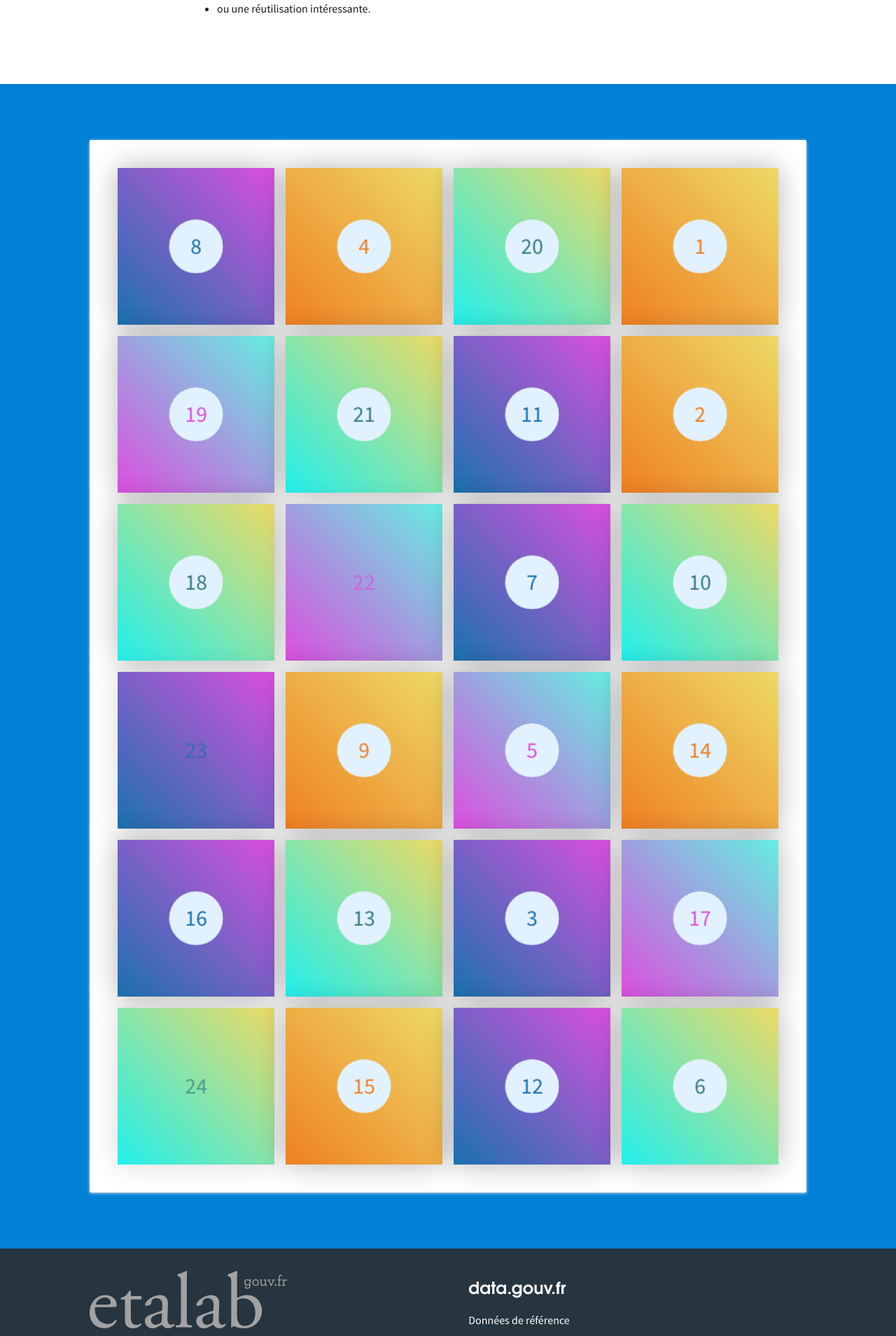
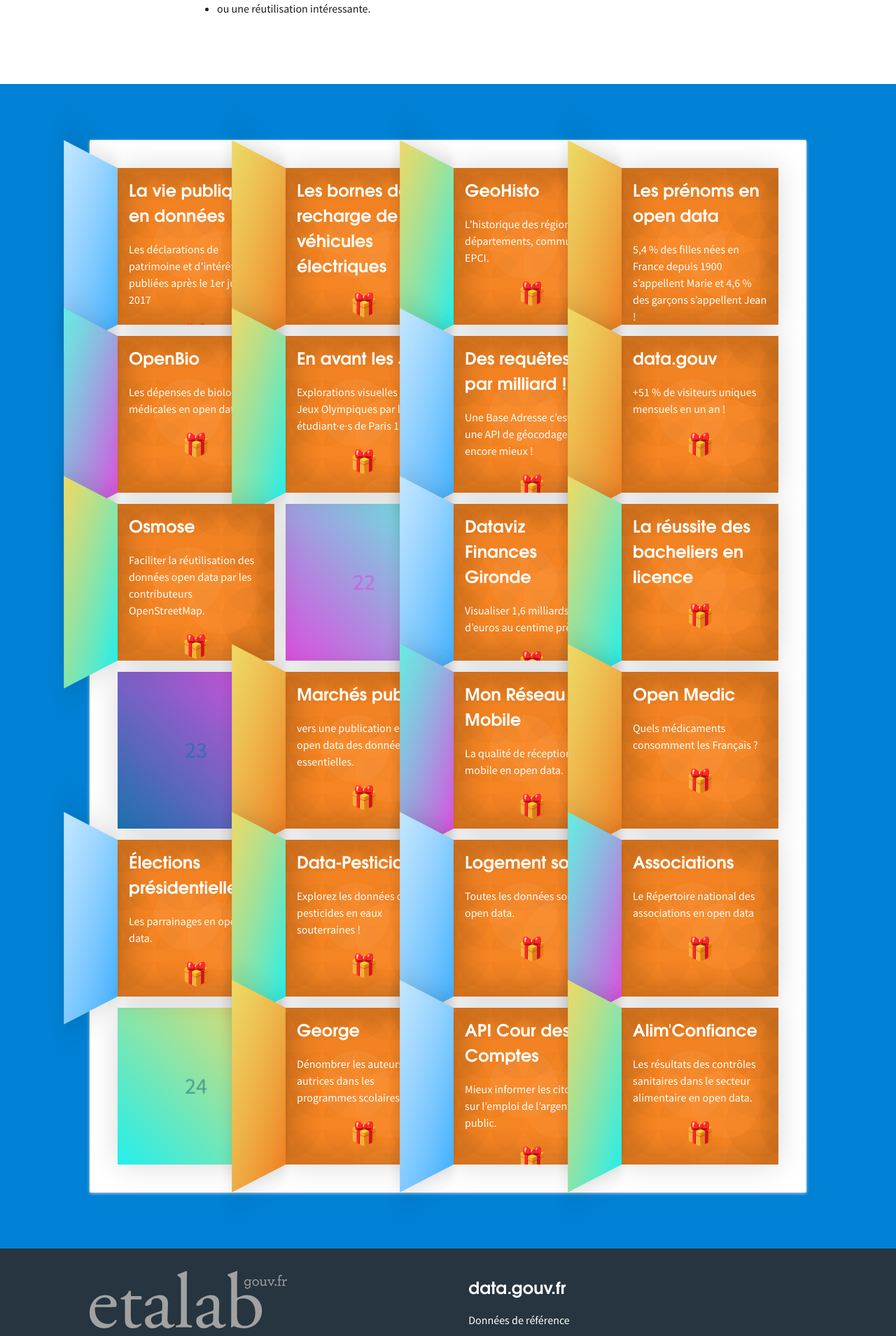
Before and after one commit to etalab/calendrier-lavent, a Jekyll site: the page built from index.md, in a window 1280 px wide. Shown: the part 683-2592 px from the top of the page at 70% size. Built offline with Jekyll 4.4.1, drawn with Linux system fonts in a browser that asks for light colours; comment, search, counter and statistics services are not loaded.

Commit message:
Try to open boxed by default for the last few days

```diff
--- a/_includes/day.html
+++ b/_includes/day.html
@@ -1,7 +1,7 @@
 {% assign day = include.day %}
 {% assign post = include.post %}
 {% assign id = day | date: '%Y-%m-%d' %}
-<article class="present {% if post %}openable{% endif %}" id="day-{{ id }}">
+<article class="present {% if post %}openable opened{% endif %}" id="day-{{ id }}">
   <div class="present__pane {% if post %}shine{% endif %}">
     <date class="present__date" datetime="{{ day | date: '%FT%T+01:00' }}">
       {{ day | date: '%e' }}
```
